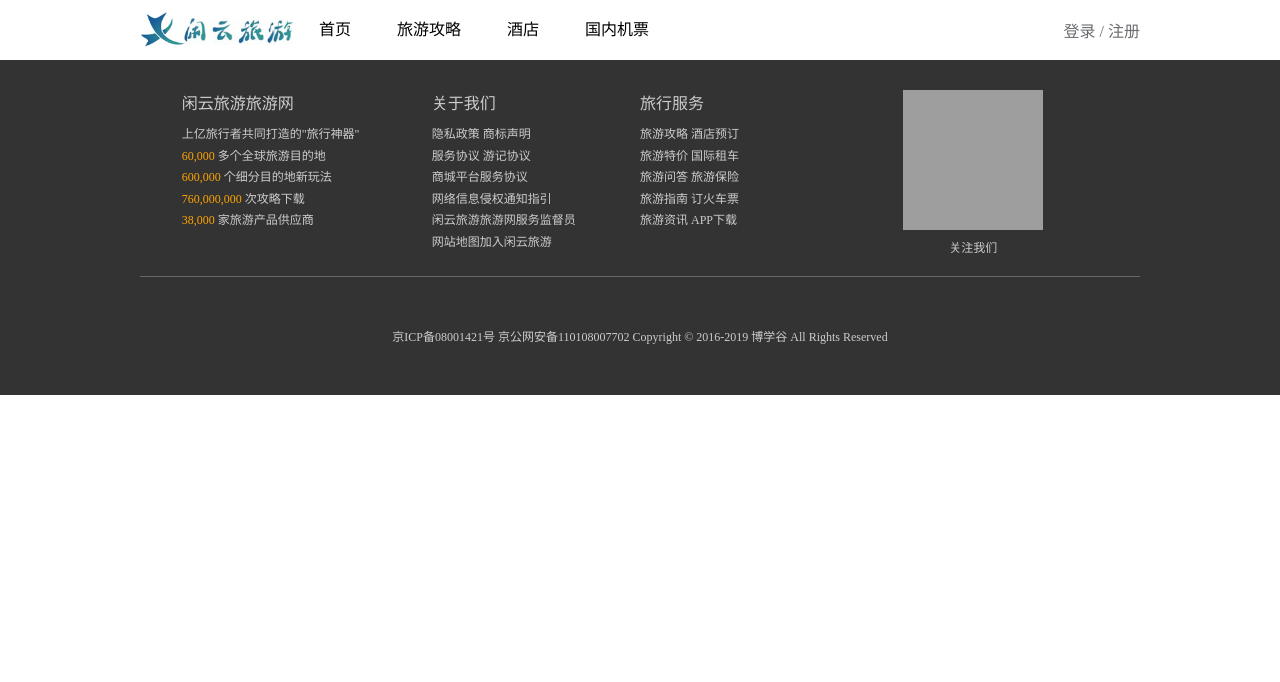
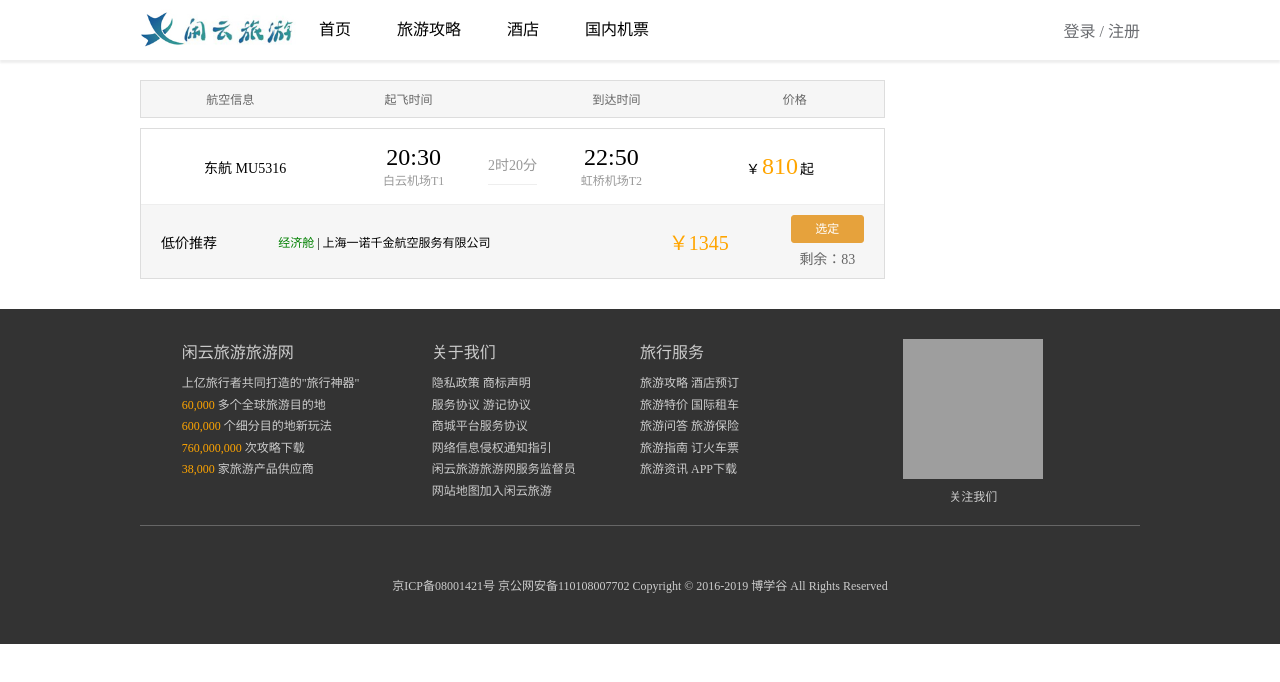
Before and after one commit to LESLIE-CYC/XianYun_Project_SynchronousUpdate, a Nuxt app: page /air/flights in a window 1280 px wide. Shown: the top 682 px of the page. Built offline with nearby package versions, Linux system fonts and the light colour scheme; grey boxes are pictures that could not be loaded; a small style sheet from the web is missing.

Commit message:
航空信息页面：头部组件， 数据列表组件引入完成，点击搜索能跳转
下一步：无数据提示给用户

```diff
--- /dev/null
+++ b/components/air/flightsItem.vue
@@ -0,0 +1,158 @@
+<template>
+    <div class="flight-item">
+        <div>
+            <!-- 显示的机票信息 -->
+            <el-row type="flex" align="middle" class="flight-info">
+                <el-col :span="6">
+                    <span>东航 </span> MU5316
+                </el-col>
+                <el-col :span="12">
+                    <el-row type="flex" justify="space-between" class="flight-info-center">
+                        <el-col :span="8" class="flight-airport">
+                            <strong>20:30</strong>
+                            <span>白云机场T1</span>
+                        </el-col>
+                        <el-col :span="8" class="flight-time">
+                            <span>2时20分</span>
+                        </el-col>
+                        <el-col :span="8" class="flight-airport">
+                            <strong>22:50</strong>
+                            <span>虹桥机场T2</span>
+                        </el-col>
+                    </el-row>
+                </el-col>
+                <el-col :span="6" class="flight-info-right">
+                    ￥<span class="sell-price">810</span>起
+                </el-col>
+            </el-row>
+        </div>
+        <div class="flight-recommend">
+            <!-- 隐藏的座位信息列表 -->
+            <el-row type="flex"  justify="space-between" align="middle">
+                <el-col :span="4">低价推荐</el-col>
+                <el-col :span="20">
+                    <el-row type="flex" justify="space-between" align="middle" class="flight-sell">
+                        <el-col :span="16" class="flight-sell-left">
+                            <span>经济舱</span> | 上海一诺千金航空服务有限公司
+                        </el-col>
+                        <el-col :span="5" class="price">
+                            ￥1345
+                        </el-col>
+                        <el-col :span="3" class="choose-button">
+                            <el-button
+                            type="warning"
+                            size="mini">
+                            选定
+                            </el-button>
+                            <p>剩余：83</p>
+                        </el-col>
+                    </el-row>
+                </el-col>
+            </el-row>
+        </div>
+    </div>
+</template>
+
+<script>
+export default {
+
+    props: {
+        // 数据
+        data: {
+            type: Object,
+            // 默认是空数组
+            default: {}
+        }
+    }
+}
+</script>
+
+<style scoped lang="less">
+    .flight-item{
+        border:1px #ddd solid;
+        margin-bottom: 10px;
+
+        .flight-info{
+            padding:15px;
+            cursor: pointer;
+
+            > div{
+                &:first-child, &:last-child{
+                    text-align: center;
+                }
+            }
+        }
+
+        .flight-info-center{
+            padding:0 30px;
+            text-align: center;
+
+            .flight-airport{
+                strong{
+                    display: block;
+                    font-size:24px;
+                    font-weight: normal;
+                }
+                span{
+                    font-size: 12px;
+                    color:#999;
+                }
+            }
+
+            .flight-time{
+                span{
+                    display: inline-block;
+                    padding:10px 0;
+                    border-bottom: 1px #eee solid;
+                    color:#999;
+                }
+            }
+        }
+
+        .flight-info-right{
+
+            .sell-price{
+                font-size: 24px;
+                color:orange;
+                margin:0 2px;
+            }
+        }
+    }
+
+    .flight-recommend{
+        background: #f6f6f6;
+        border-top:1px #eee solid;
+        padding:0 20px;
+
+        .flight-sell{
+            border-bottom:1px #eee solid;
+            padding:10px 0;
+
+            &:last-child{
+                border-bottom: none;
+            }
+
+            .flight-sell-left{
+                font-size: 12px;
+                span{
+                    color:green;
+                }
+            }
+
+            .price{
+                font-size: 20px;
+                color:orange;
+            }
+
+            .choose-button{
+                text-align: center;
+                color:#666;
+                button{
+                    display: block;
+                    width:100%;
+                    margin-bottom:5px;
+                }
+            }
+        }
+    }
+</style>
--- /dev/null
+++ b/components/air/flightsListHead.vue
@@ -0,0 +1,43 @@
+<template>
+    <el-row class="flight-title">
+        <el-col :span="5">
+            航空信息
+        </el-col>
+        <el-col :span="14">
+            <el-row type="flex" justify="space-between">
+                <el-col :span="12">
+                    起飞时间
+                </el-col>
+                <el-col :span="12">
+                    到达时间
+                </el-col>
+            </el-row>
+        </el-col>
+        <el-col :span="5">
+            价格
+        </el-col>
+    </el-row>
+</template>
+
+<script>
+export default {
+
+}
+</script>
+
+<style scoped lang="less">
+    .flight-title{
+        padding:0 15px;
+        border:1px #ddd solid;
+        background:#f6f6f6;
+        height:38px;
+        line-height: 38px;
+        color:#666;
+        font-size:12px;
+        margin-bottom: 10px;
+
+        > div{
+            text-align: center
+        }
+    }
+</style>
--- a/components/air/searchForm.vue
+++ b/components/air/searchForm.vue
@@ -217,9 +217,10 @@ export default {
         return;
       }
       this.$router.push({
-        path: "/air/flights",
-        query: this.form
-      });
+               path: "/air/flights",
+               // query是url的参数
+               query: this.form
+           })
     }
   },
   mounted() {}
--- /dev/null
+++ b/pages/air/flights.vue
@@ -0,0 +1,62 @@
+<template>
+  <section class="contianer">
+    <el-row type="flex" justify="space-between">
+      <!-- 顶部过滤列表 -->
+      <div class="flights-content">
+        <!-- 过滤条件 -->
+        <div></div>
+
+        <!-- 航班头部布局 -->
+        <div>
+          <!-- 1.3使用列表头部组件 -->
+          <FlightsListHead></FlightsListHead>
+        </div>
+
+        <!-- 航班信息 -->
+        <div>
+          <!-- 2.3使用机票列表组件组件 -->
+          <FlightsItem></FlightsItem>
+        </div>
+      </div>
+
+      <!-- 侧边栏 -->
+      <div class="aside">
+        <!-- 侧边栏组件 -->
+      </div>
+    </el-row>
+  </section>
+</template>
+
+<script>
+//1.1引入列表头部组件
+import FlightsListHead from "@/components/air/flightsListHead.vue";
+//2.1引入机票列表组件组件
+import FlightsItem from "@/components/air/flightsItem.vue";
+
+export default {
+  data() {
+    return {};
+  },
+  components: {
+    //1.2注册列表头部组件 2.2注册机票列表组件组件
+    FlightsListHead,
+    FlightsItem
+  }
+};
+</script>
+
+<style scoped lang="less">
+.contianer {
+  width: 1000px;
+  margin: 20px auto;
+}
+
+.flights-content {
+  width: 745px;
+  font-size: 14px;
+}
+
+.aside {
+  width: 240px;
+}
+</style>
```
